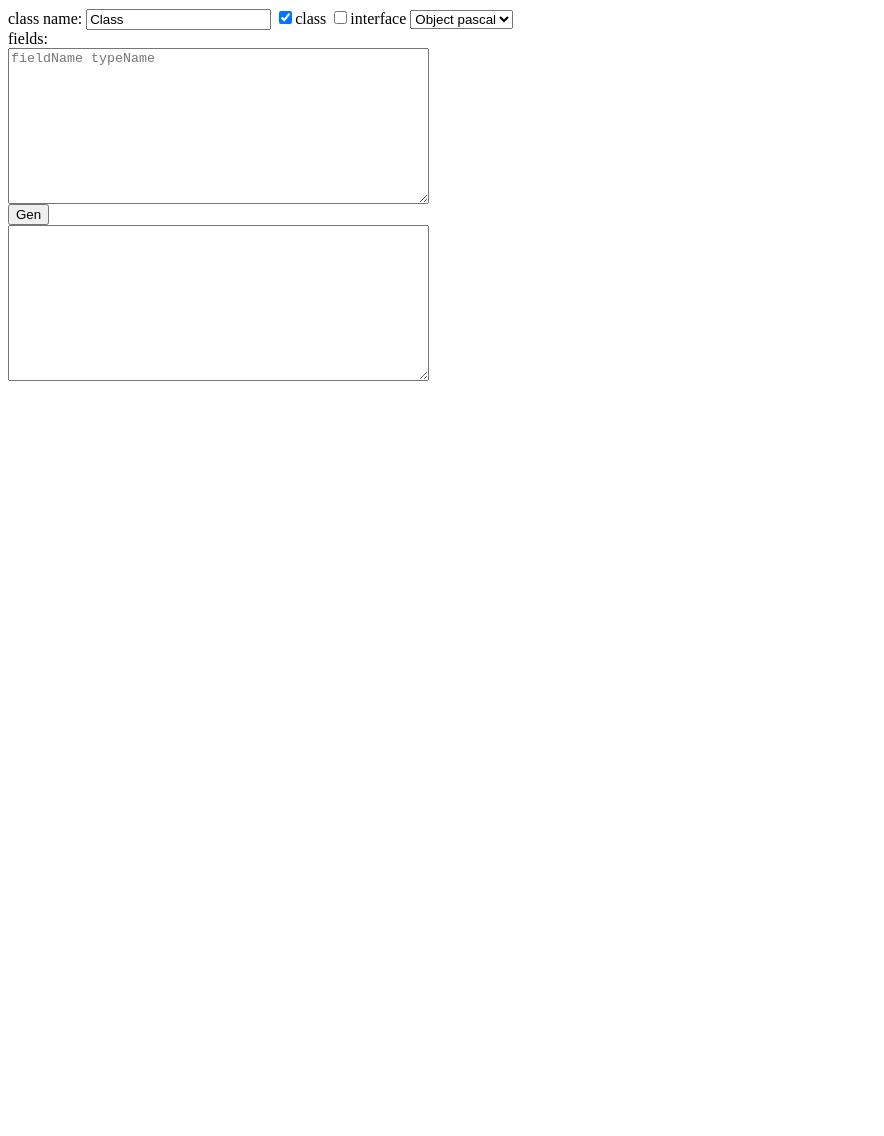
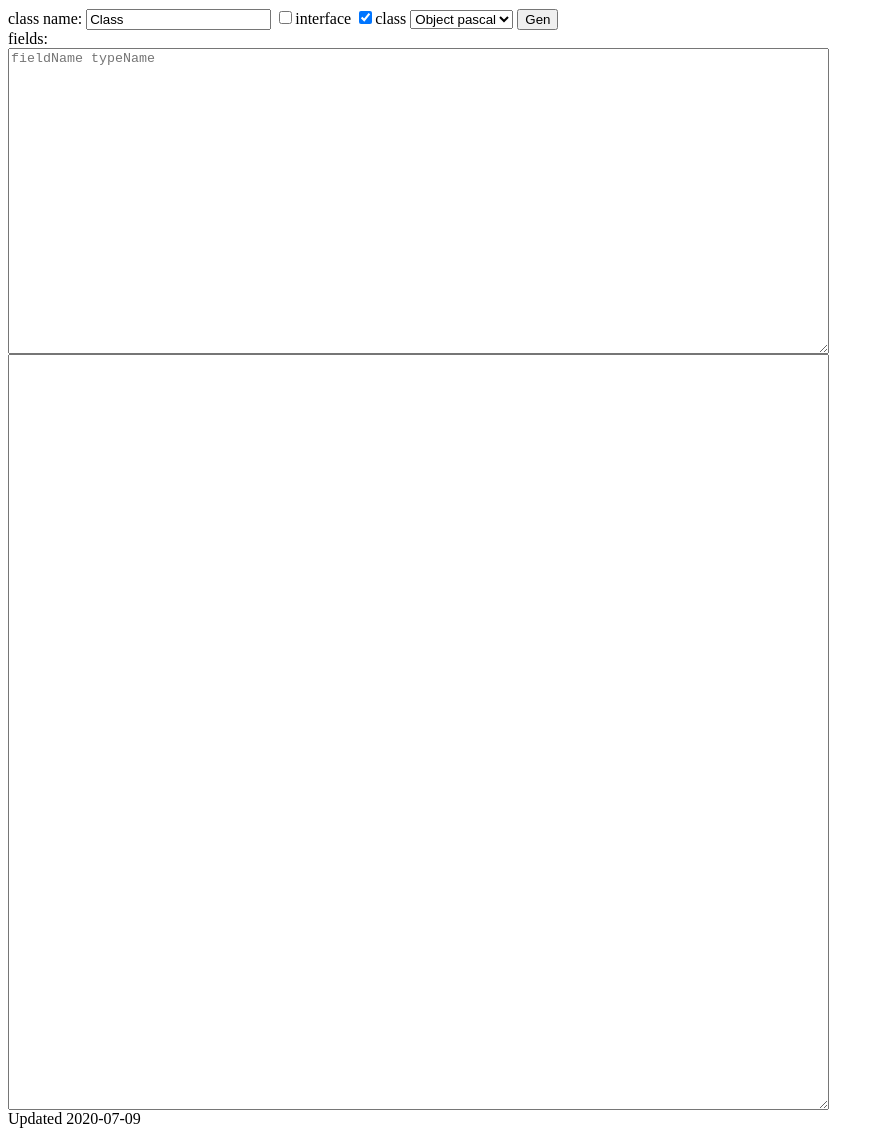
Before and after one commit to jefersonboes/CodeMetaGen, a plain HTML site: page index.html in a window 1280 px wide. Shown: the whole page, without its empty margins (0-884 px from the left). Before the commit the page ends 800 px from the top, so only its background shows below. Drawn offline with Linux system fonts and the light colour scheme.

Commit message:
Improviments

```diff
--- a/index.html
+++ b/index.html
@@ -32,20 +32,21 @@
 	<body>
 		<label>class name:</label>
 		<input id="classname" placeholder="class name" value="Class">
+		<input type="checkbox" id="ckInteface">interface</input>
 		<input type="checkbox" id="ckClass" checked>class</input>
-		<input type="checkbox" id="ckInteface">interface</input>
-		 <select id="language">
+		<select id="language">
 			<option value="objectPascal">Object pascal</option>
   			<option value="java">Java</option>
 		</select>
+		<button id="butGen">Gen</button>
 		</br>
 
 		<label>fields:</label>
 		</br>
-		<textarea rows="10" cols="50" id="fields" placeholder="fieldName typeName"></textarea>
+		<textarea rows="20" cols="100" id="fields" placeholder="fieldName typeName"></textarea>
 		</br>
-		<button id="butGen">Gen</button>
+		<textarea rows="50" cols="100" id="output"></textarea>
 		</br>
-		<textarea rows="10" cols="50" id="output"></textarea>
+		<label>Updated 2020-07-09</label>
 	</body>
 </html>
--- a/page.js
+++ b/page.js
@@ -36,14 +36,14 @@ window.onload = function() {
 	   	else
 	   		var meta = new JavaMeta();
 
-	    if (ckClass.checked)
-	    	str += meta.createClass(classname.value, fieldsArray);
+		if (ckInteface.checked) {
+			str += meta.createInterface(classname.value, fieldsArray);
+		}
 
-		if (ckInteface.checked) {
+	    if (ckClass.checked) {
 			if (str.length > 0)
 				str += '\n';
-
-	    	str += meta.createInterface(classname.value, fieldsArray);
+			str += meta.createClass(classname.value, fieldsArray);
 		}
 
 	    output.value = str;
```
